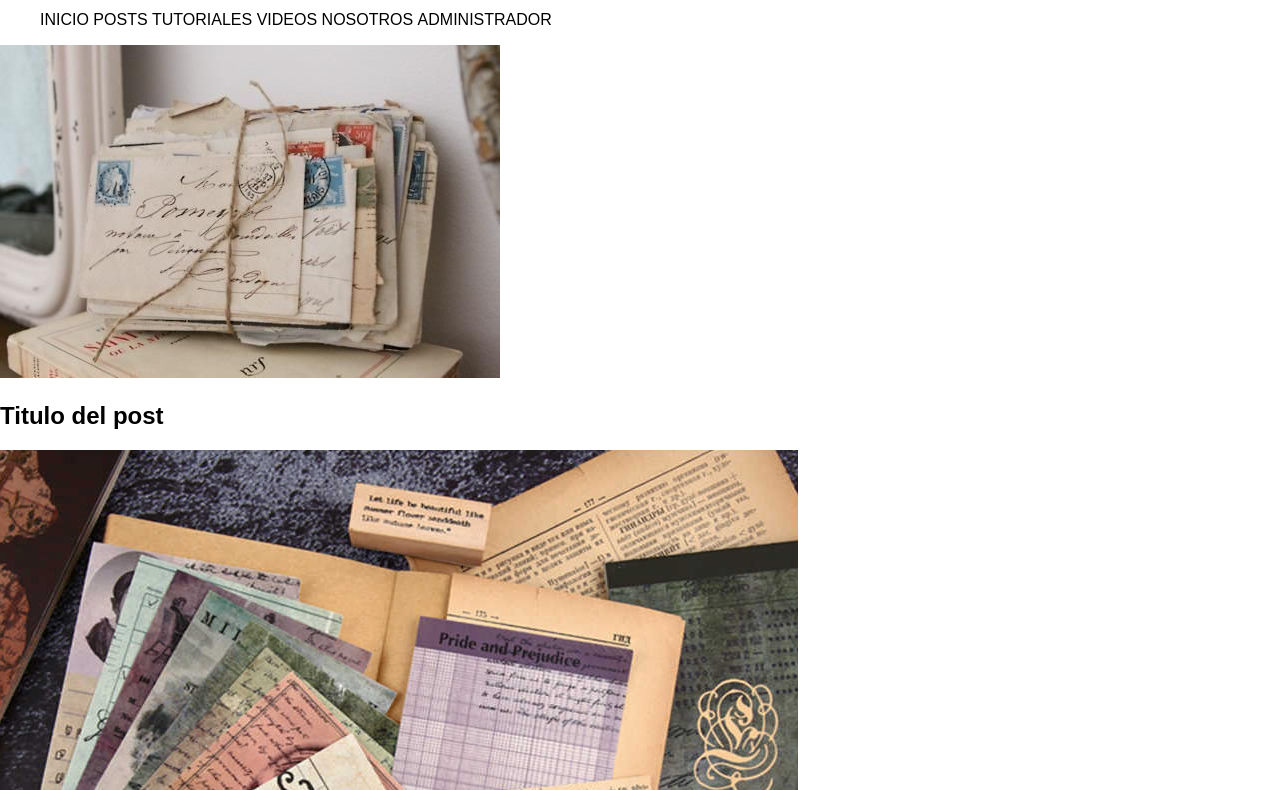
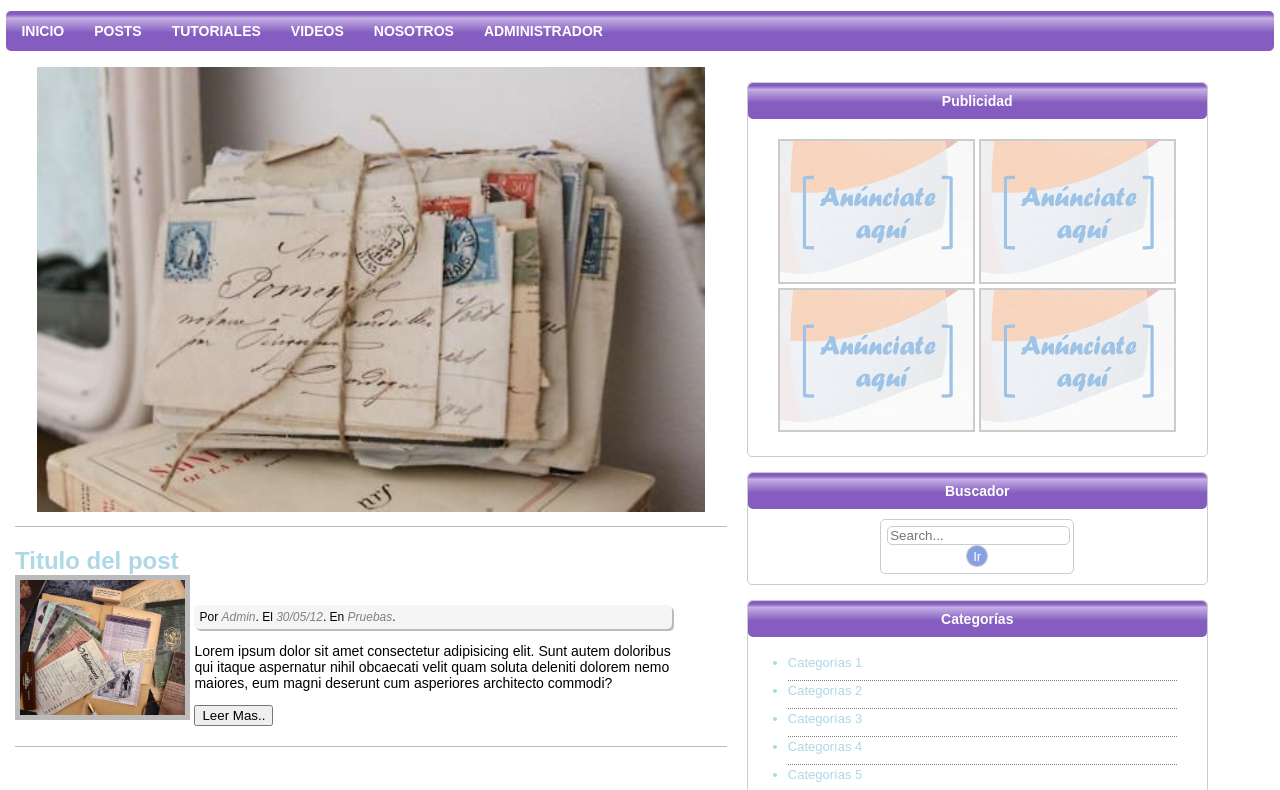
Before and after one commit to Cdca12/ProgramacionWeb, a plain HTML site: page PracticasClase/EjercicioCSS2/index.html in a window 1280 px wide. Shown: the part 122-912 px from the top of the page. Drawn offline with Linux system fonts and the light colour scheme.

Commit message:
Se añade nuevo ejercicio hecho en clase

```diff
--- a/PracticasClase/EjercicioCSS2/css/estilos.css
+++ b/PracticasClase/EjercicioCSS2/css/estilos.css
@@ -7,14 +7,46 @@ body{
 
 header h1 {
     color: #fff;
-    /* text-shadow: 1px 1px 1px purple, -1px -1px 1px purple; */
+    /* text-shadow: 0px 0px 2px purple, -0px -0px 2px purple;  */
     -webkit-text-stroke: 1px purple;
     margin: 0;
     font-size: 24px;
 }
 
+header nav {
+    width: 99%;
+    margin: 0 auto;
+}
+
+header nav ul{
+    height: 40px;
+    padding: 0;
+    display: flex;
+    align-items: center;
+    list-style: none;
+}
+
 header nav ul li{
-    display: inline-block;
+    margin: 0 15px;
+    font-size: 14px;
+}
+
+main, aside {
+    display: inline-flex;
+    flex-direction: column;
+    vertical-align: top;
+}
+
+main {
+    width: 58%;
+}
+
+aside {
+    width: 36%;
+}
+
+main section {
+
 }
 
 .header-contenido {
@@ -26,3 +58,119 @@ header nav ul li{
 .header-redes {
     margin-top: 25px;
 }
+
+.barra {
+    color: #FFF;
+    background-image: linear-gradient( #855dc0 8%, #c4aee4 18%,  #855dc0 55%);
+    border-radius: 5px;
+    font-weight: bold;
+}
+
+.article1 {
+    text-align: center;
+}
+
+.article2 {
+    border-width: 1px 0;
+    border-style: solid;
+    border-color: #bbb;
+    margin: 10px 15px 0;
+    padding: 20px 0;
+}
+
+.article2 img{
+    width: 165px;
+    border: 5px solid #bbb;
+}
+
+.article2 h2 {
+    color: #add8e6;
+    margin: 0;
+}
+
+.slider {
+    width: 90%;
+}
+
+.autor-post {
+    font-size: 12px;
+    /* h-offset v-offset blur spread color*/
+    box-shadow: 2px 2px #bbb;
+    border-radius: 5px;
+    background:whitesmoke;
+    padding: 5px;
+}
+
+.contenido-post {
+    display: inline-block;
+    width: 67%;
+    font-size: 14px;
+}
+
+.italica-post {
+    font-style: italic;
+    color: grey;
+}
+
+.publicidad, .buscador, .categorias {
+    border: 1px solid #ccc;
+    border-radius: 5px;
+    margin-top: 15px;
+}
+
+.publicidad-imagenes {
+    text-align: center;
+    padding: 20px 0;
+}
+
+.publicidad-imagenes img {
+    width: 42%;
+    border: 2px solid #ccc;
+}
+
+.barra-aside {
+    /* height: 35px; */
+    text-align: center;
+    font-size: 14px;
+    padding: 10px 0;
+}
+
+.buscador {
+    text-align: center;
+}
+
+.buscador .buscador-form{
+    padding: 10px;
+}
+
+.buscador form {
+    width: 180px;
+    margin: auto;
+    padding: 6px;
+    border: 1px solid #ccc;
+    border-radius: 5px;
+}
+
+.buscador form input[type="search"]{
+    border-radius: 5px;
+    border: 1px solid #ccc;
+}
+
+.buscador form input[type="submit"]{
+    height: 22px;
+    border-radius: 50%;
+    background: #86a0e1;
+    color: #FFF;
+    border: 1px solid #ccc;
+}
+
+.categorias ul {
+    padding-right: 30px;
+}
+
+.categorias ul li {
+    color: #add8e6;
+    border-bottom: 1px dotted grey;
+    padding: 2px 0 10px;
+    font-size: 13px;
+}
--- a/PracticasClase/EjercicioCSS2/index.html
+++ b/PracticasClase/EjercicioCSS2/index.html
@@ -33,10 +33,10 @@
     </header>
     <main>
         <section>
-            <article>
-                <img src="img/slider.jpg" alt="Slider">
+            <article class="article1">
+                <img src="img/slider.jpg" alt="Slider" class="slider">
             </article>
-            <article>
+            <article class="article2">
                 <h2>Titulo del post</h2>
                 <img src="img/img-post.png" alt="Imagen del post">
                 <div class="contenido-post">
@@ -55,7 +55,7 @@
     </main>
     <aside>
         <div class="publicidad">
-            <div class="barra">Publicidad</div>
+            <div class="barra barra-aside">Publicidad</div>
             <div class="publicidad-imagenes">
                 <img src="img/anuncio.png" alt="anuncio">
                 <img src="img/anuncio.png" alt="anuncio">
@@ -64,14 +64,16 @@
             </div>
         </div>
         <div class="buscador">
-            <div class="barra">Buscador</div>
-            <form action="#">
-                <input type="search" placeholder="Search...">
-                <input type="submit" value="Ir">
-            </form>
+            <div class="barra barra-aside">Buscador</div>
+            <div class="buscador-form">
+                <form action="#">
+                    <input type="search" placeholder="Search...">
+                    <input type="submit" value="Ir">
+                </form>
+            </div>
         </div>
         <div class="categorias">
-            <div class="barra">Categorías</div>
+            <div class="barra barra-aside">Categorías</div>
             <ul>
                 <li>Categorías 1</li>
                 <li>Categorías 2</li>
--- /dev/null
+++ b/PracticasClase/EjercicioCSS3/css/estilos.css
@@ -0,0 +1,225 @@
+body {
+    margin: 0 auto;
+    font-size: 16px;
+    max-width: 1024px;
+    font-family:'Segoe UI', Tahoma, Geneva, Verdana, sans-serif;
+}
+
+:root{
+    --rosa: #ec348f;
+    --verde:#8bc50c;
+    --azul:#4365b1;
+    --gris: #a2a4a5;
+}
+
+header {
+    margin-bottom: 75px;
+    position: relative;
+}
+
+header div {
+    height: 20px;
+    background-image: linear-gradient(to right, #049cec, #e8068d, #f26746, yellow, black);
+}
+
+header nav ul {
+    text-align: center;
+}
+
+header nav ul li {
+    display: inline-block;
+    font-size: 26px;
+    color: var(--gris);
+    border-bottom: 2px solid;
+    margin-right: 20px;
+}
+
+header input[type="search"]{
+    width: 190px;
+    border: 1px solid black;
+    position: absolute;
+    top: 40px;
+    right: 20px;
+}
+
+main {
+    padding: 0 20px;
+    width: 65%;
+}
+
+aside {
+    width: 26%;
+    font-size: 16px;
+    padding:  0 20px;
+}
+
+aside ul {
+    padding-left: 20px;
+}
+
+aside ul li {
+    margin-bottom: 8px;
+}
+
+aside h3, aside h4 {
+    margin: 0;
+}
+
+aside div:nth-child(1){
+    margin-bottom: 40px;
+}
+
+aside div:nth-child(2){
+    margin-bottom: 60px;
+}
+
+aside div p {
+    margin: 5px 0 10px;
+}
+
+main, aside {
+    display: inline-block;
+    vertical-align: top;
+}
+
+aside input{
+    border-radius: 3px;
+    border: 1px solid var(--gris);
+}
+
+aside input[type="email"]{
+    height: 30px;
+    padding: 0 5px;
+}
+
+
+aside input[type="submit"]{
+    width: 60px;
+    height: 30px;
+    background-color:  var(--verde);
+    color: #fff;
+    font-weight: bold;
+}
+
+footer {
+    height: 110px;
+    background-color: var(--azul);
+    display: flex;
+    align-items: flex-end;
+    justify-content: space-between;
+    color: #fff;
+    font-size: 12px;
+    padding: 0 30px 10px
+}
+
+
+#logo {
+    width: 195px;
+    margin: 40px 0 0 30px;
+}
+
+#slide {
+    width: 100%;
+}
+
+#pintura {
+    position: absolute;
+    top: 60px;
+    right: 0;
+    z-index: -100;
+}
+
+#offer {
+    position: absolute;
+    top: -85px;
+    left: -65px;
+}
+
+.rosa{
+    color: var(--rosa);
+}
+
+.verde {
+    color: var(--verde)
+}
+
+.azul {
+    color: var(--azul)
+}
+
+.secc1 {
+    margin-bottom: 40px;
+}
+
+.secc1 article {
+    position: relative;
+}
+
+.secc2 {
+    display: inline-flex;
+    justify-content: space-between;
+    margin-bottom: 50px;
+}
+
+.secc2 article {
+    width: 31%;
+    /* display: inline-block; */
+    /* vertical-align: top; */
+}
+
+.secc2 article p {
+    padding: 0;
+}
+
+.titulo-articulo {
+    display: flex;
+    align-items: center;
+}
+
+.secc2 h2 {
+    font-size: 18px;
+    margin: 0;
+}
+
+.secc2 img {
+    width: 60px;
+}
+
+.secc2 article a {
+    text-decoration: none;
+}
+
+.offer {
+    font-size: 50px;
+    line-height: 0.8;
+}
+
+.telefono {
+    font-size: 34px;
+}
+
+.touch {
+    font-size: 26px;
+    font-weight: 100;
+}
+
+.copy, .other {
+    width: 37%;
+    line-height: 2;
+}
+
+.other {
+    text-align: center;
+}
+
+.other  p{
+    margin: 0;
+    font-size: 14px;
+}
+
+.html {
+    border: 1px solid #fff;
+    padding: 5px 10px;
+    border-radius: 15px;
+    margin-bottom: 10px;
+}
```
Also changed, not shown: PracticasClase/EjercicioCSS3/index.html (added, +104 -0 lines), PracticasClase/EjercicioCSS3/img/banner.png (added), PracticasClase/EjercicioCSS3/img/bg_offer.png (added), PracticasClase/EjercicioCSS3/img/cerdito.png (added), PracticasClase/EjercicioCSS3/img/hoja.png (added), PracticasClase/EjercicioCSS3/img/logo.png (added), PracticasClase/EjercicioCSS3/img/new.png (added), PracticasClase/EjercicioCSS3/img/paint.png (added), PracticasClase/EjercicioCSS3/img/slide.jpg (added), 1 other file.
